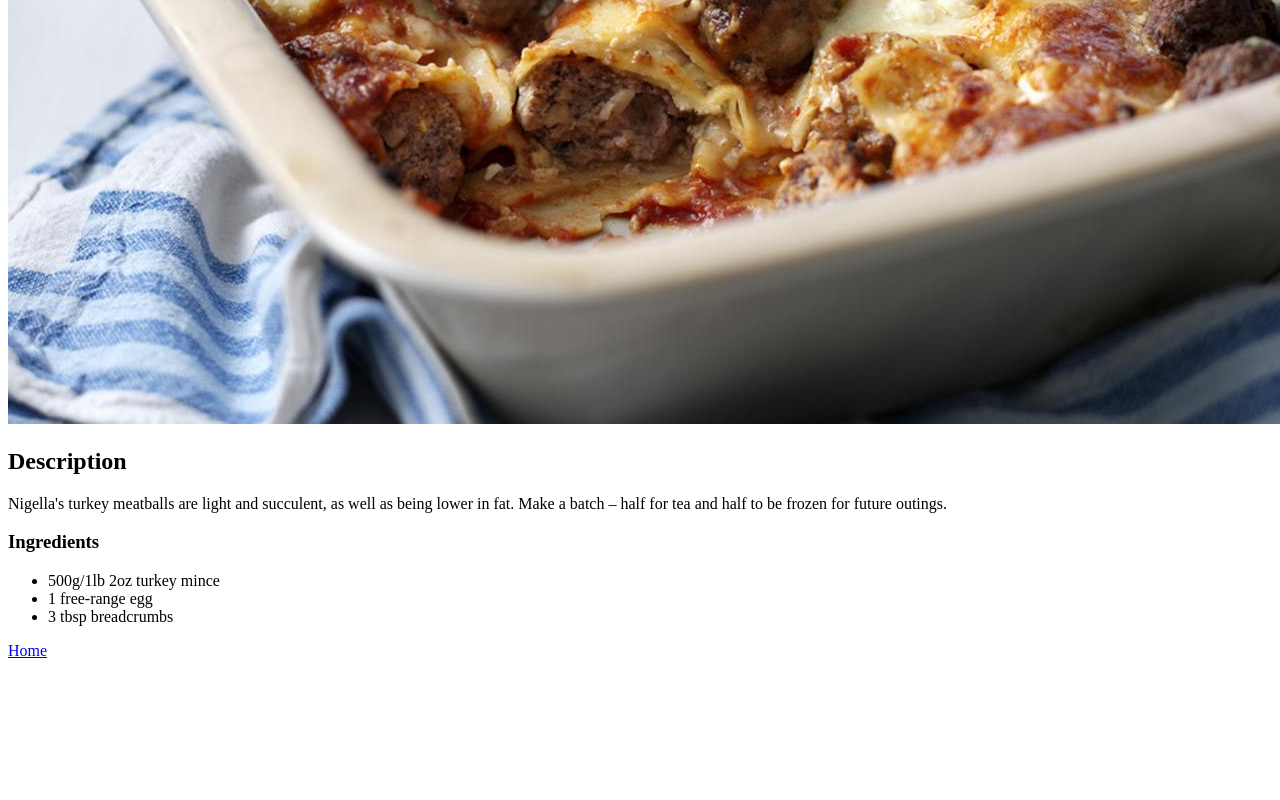
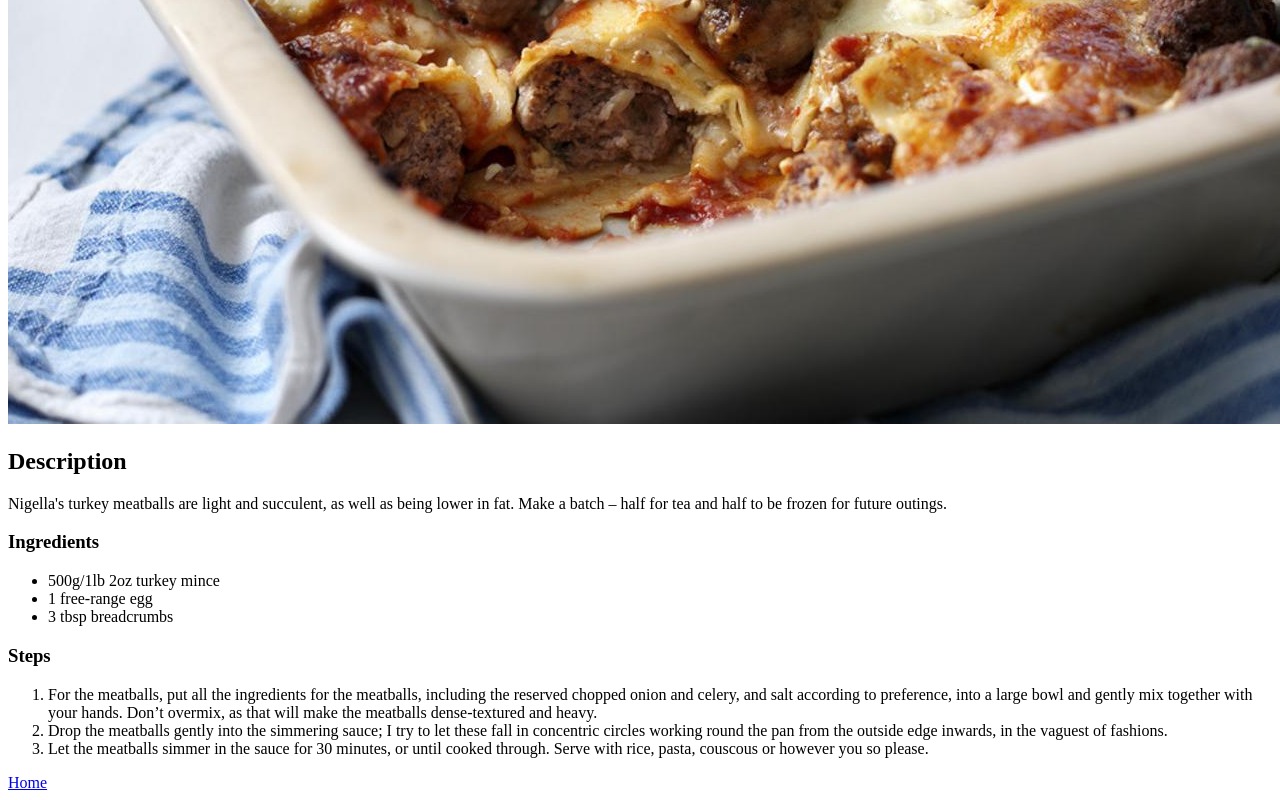
Before and after one commit to khantuevandrei/odin-recipes, a plain HTML site: page recipes/meatballs.html in a window 1280 px wide. Shown: the part 556-1356 px from the top of the page. Before the commit the page ends 1224 px from the top, so only its background shows below. Drawn offline with Linux system fonts and the light colour scheme.

Commit message:
Add Steps section to meatballs.html

```diff
--- a/recipes/meatballs.html
+++ b/recipes/meatballs.html
@@ -16,6 +16,13 @@
         <li>1 free-range egg</li>
         <li>3 tbsp breadcrumbs</li>
     </ul>
+    <h3>Steps</h3>
+    <ol>
+        <li>For the meatballs, put all the ingredients for the meatballs, including the reserved chopped onion and celery, and salt according to preference, into a large bowl and gently mix together with your hands. Don’t overmix, as that will make the meatballs dense-textured and heavy.</li>
+        <li>Drop the meatballs gently into the simmering sauce; I try to let these fall in concentric circles working round the pan from the outside edge inwards, in the vaguest of fashions.</li>
+        <li>Let the meatballs simmer in the sauce for 30 minutes, or until cooked through. Serve with rice, pasta, couscous or however you so please.</li>
+
+    </ol>
     <a href="../index.html">Home</a>
 </body>
 </html>
```
